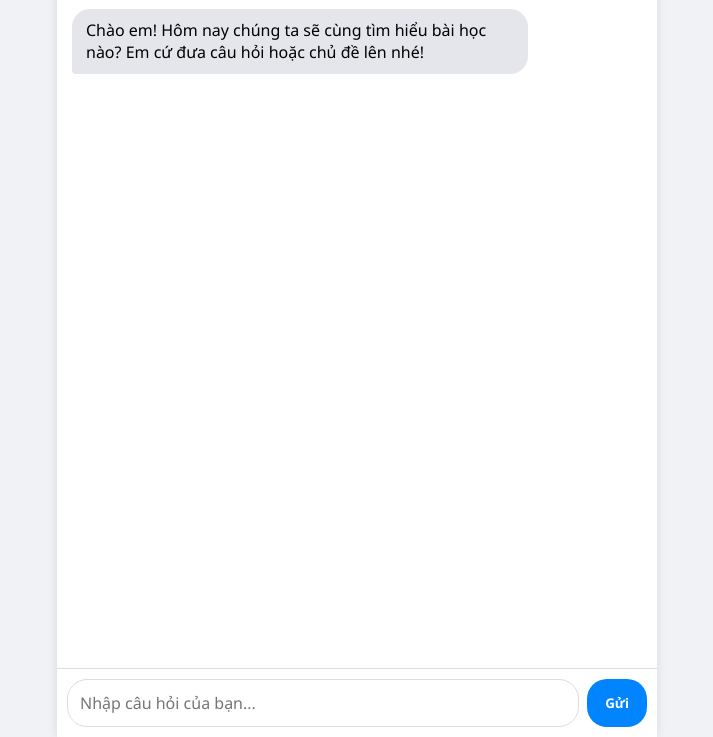
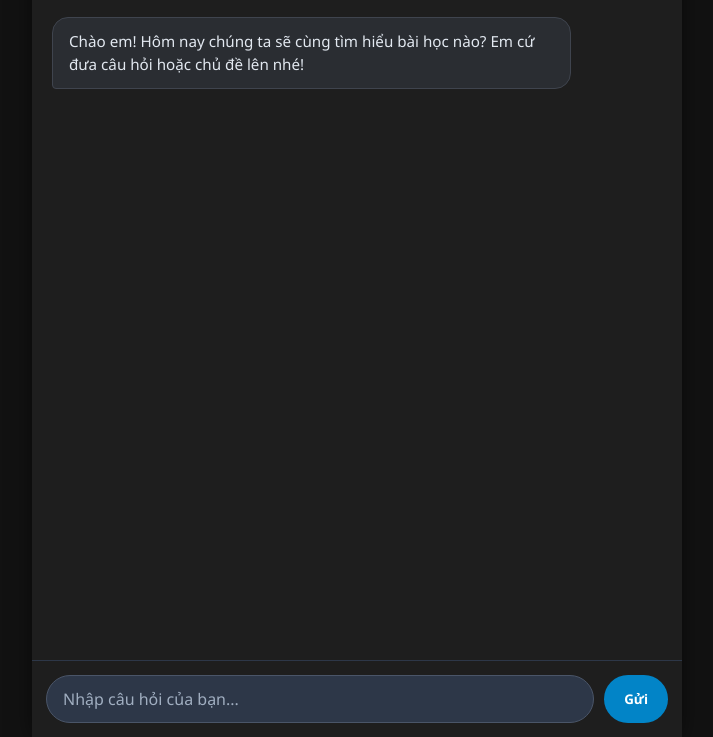
Before and after one commit to tientran83/ai-giasu, a plain HTML site: page index.html in a window 1280 px wide. Shown: the part 63-800 px from the top of the page, without its empty margins (283-996 px from the left). Drawn offline with Linux system fonts and the light colour scheme.

Commit message:
Implement dark mode for chat interface
Updated the HTML structure and styles for dark mode support, enhancing the chat interface with improved color schemes and layout adjustments.

```diff
--- a/index.html
+++ b/index.html
@@ -3,21 +3,134 @@
 <head>
     <meta charset="UTF-8">
     <meta name="viewport" content="width=device-width, initial-scale=1.0">
-    <title>AI Gia sư Socratic</title>
+    <title>AI Gia sư Socratic - Dark Mode</title>
     <style>
         * { box-sizing: border-box; margin: 0; padding: 0; font-family: 'Segoe UI', Tahoma, Geneva, Verdana, sans-serif; }
-        body { background-color: #f0f2f5; display: flex; justify-content: center; height: 100vh; }
-        .chat-container { width: 100%; max-width: 600px; background: #fff; display: flex; flex-direction: column; height: 100vh; box-shadow: 0 0 10px rgba(0,0,0,0.1); }
-        .chat-header { background: #0084ff; color: #fff; padding: 15px; text-align: center; font-size: 1.2rem; font-weight: bold; }
-        .chat-box { flex: 1; padding: 15px; overflow-y: auto; display: flex; flex-direction: column; gap: 10px; }
-        .message { max-width: 80%; padding: 10px 14px; border-radius: 18px; line-height: 1.4; word-wrap: break-word; }
-        .user { align-self: flex-end; background: #0084ff; color: #fff; border-bottom-right-radius: 4px; }
-        .ai { align-self: flex-start; background: #e4e6eb; color: #000; border-bottom-left-radius: 4px; }
-        .typing { font-style: italic; color: #888; display: none; align-self: flex-start; padding-left: 15px; padding-bottom: 5px; }
-        .input-area { display: flex; padding: 10px; border-top: 1px solid #ddd; background: #fff; }
-        input { flex: 1; padding: 12px; border: 1px solid #ddd; border-radius: 20px; outline: none; font-size: 1rem; }
-        button { margin-left: 8px; padding: 10px 18px; background: #0084ff; color: white; border: none; border-radius: 20px; cursor: pointer; font-weight: bold; }
-        button:hover { background: #006bce; }
+
+        /* Nền tổng thể màu tối dịu mắt */
+        body {
+            background-color: #121212;
+            color: #e0e0e0;
+            display: flex;
+            justify-content: center;
+            height: 100vh;
+        }
+
+        /* Khung chat chính */
+        .chat-container {
+            width: 100%;
+            max-width: 650px;
+            background: #1e1e1e;
+            display: flex;
+            flex-direction: column;
+            height: 100vh;
+            box-shadow: 0 0 20px rgba(0, 0, 0, 0.5);
+        }
+
+        /* Thanh tiêu đề */
+        .chat-header {
+            background: #1f2937;
+            color: #38bdf8;
+            padding: 16px;
+            text-align: center;
+            font-size: 1.25rem;
+            font-weight: bold;
+            border-bottom: 1px solid #374151;
+        }
+
+        /* Khung nội dung tin nhắn */
+        .chat-box {
+            flex: 1;
+            padding: 20px;
+            overflow-y: auto;
+            display: flex;
+            flex-direction: column;
+            gap: 12px;
+        }
+
+        /* Kiểu dáng tin nhắn chung */
+        .message {
+            max-width: 85%;
+            padding: 12px 16px;
+            border-radius: 16px;
+            line-height: 1.5;
+            word-wrap: break-word;
+            font-size: 0.95rem;
+            white-space: pre-wrap;
+        }
+
+        /* Tin nhắn của Học sinh (Người dùng) */
+        .user {
+            align-self: flex-end;
+            background: #0284c7;
+            color: #ffffff;
+            border-bottom-right-radius: 4px;
+        }
+
+        /* Tin nhắn của AI Gia sư */
+        .ai {
+            align-self: flex-start;
+            background: #2a2d32;
+            color: #e2e8f0;
+            border-bottom-left-radius: 4px;
+            border: 1px solid #3f444e;
+        }
+
+        /* Trạng thái đang suy nghĩ */
+        .typing {
+            font-style: italic;
+            color: #9ca3af;
+            display: none;
+            align-self: flex-start;
+            padding-left: 15px;
+            padding-bottom: 8px;
+            font-size: 0.88rem;
+        }
+
+        /* Khung nhập liệu phía dưới */
+        .input-area {
+            display: flex;
+            padding: 14px;
+            border-top: 1px solid #2d3748;
+            background: #1e1e1e;
+        }
+
+        /* Ô nhập văn bản */
+        input {
+            flex: 1;
+            padding: 12px 16px;
+            background: #2d3748;
+            color: #ffffff;
+            border: 1px solid #4a5568;
+            border-radius: 24px;
+            outline: none;
+            font-size: 1rem;
+        }
+
+        input::placeholder {
+            color: #a0aec0;
+        }
+
+        input:focus {
+            border-color: #38bdf8;
+        }
+
+        /* Nút gửi */
+        button {
+            margin-left: 10px;
+            padding: 10px 20px;
+            background: #0284c7;
+            color: white;
+            border: none;
+            border-radius: 24px;
+            cursor: pointer;
+            font-weight: bold;
+            transition: background 0.2s;
+        }
+
+        button:hover {
+            background: #0369a1;
+        }
     </style>
 </head>
 <body>
```
